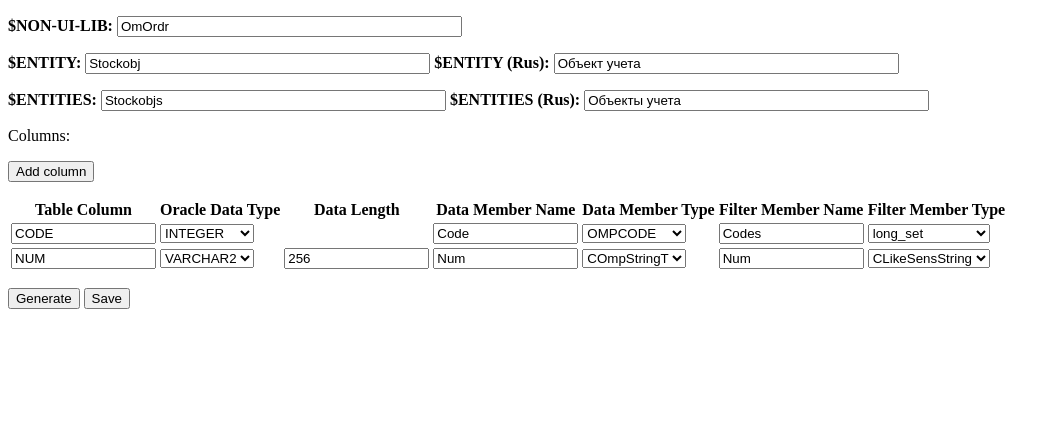
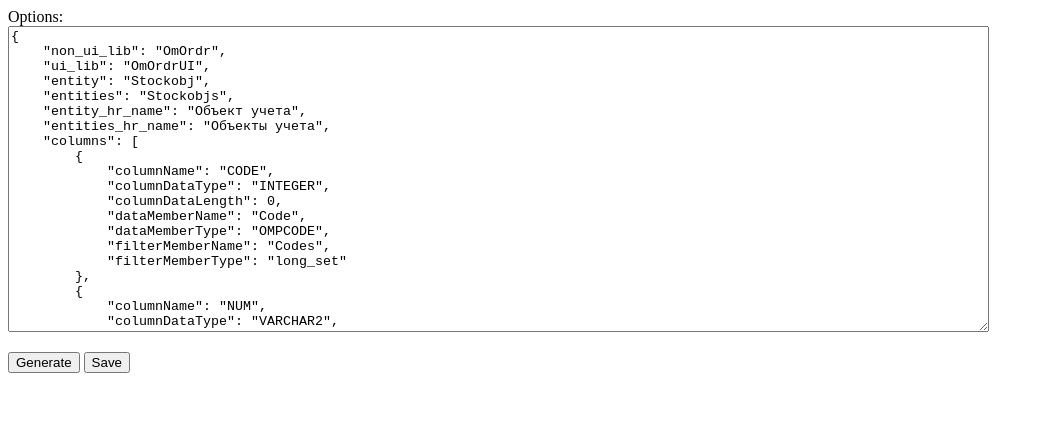
Before and after one commit to valeg-ag/valeg-ag.github.io, a plain HTML site: page omp/code_genereators/gen_directory/index.html in a window 1280 px wide. Shown: the whole page, without its empty margins (0-1060 px from the left). Drawn offline with nearby package versions, Linux system fonts and the light colour scheme.

Commit message:
simplify design of new directory generator

```diff
--- a/omp/code_genereators/gen_directory/cpp_generator.js
+++ b/omp/code_genereators/gen_directory/cpp_generator.js
@@ -4,14 +4,14 @@ class DirectoryCppGenerator {
     /**
      * @param {object} opts
      */
-    constructor(opts, columns) {
+    constructor(opts) {
         this.entity = opts.entity;
         this.entities = opts.entities;
         this.entity_hr_name = opts.entity_hr_name;
         this.entities_hr_name = opts.entities_hr_name;
         this.non_ui_lib = opts.non_ui_lib;
         this.ui_lib = opts.ui_lib;
-        this.columns = columns;
+        this.columns = opts.columns;
     }
 
     generate() {
@@ -1089,6 +1089,6 @@ XMLDOC          ( XmlDoc_${this.entity}, ${this.non_ui_lib}, "YOUR_OBJ_NAME"_err
     }
 }
 
-function generateNewDirectoryCpp(opts, columns) {
-    return new DirectoryCppGenerator(opts, columns).generate();
+function generateNewDirectoryCpp(opts) {
+    return new DirectoryCppGenerator(opts).generate();
 }
--- /dev/null
+++ b/omp/code_genereators/gen_directory/defaultOpts.js
@@ -0,0 +1,26 @@
+const defaultOpts = {
+    "non_ui_lib": "OmOrdr",
+    "ui_lib": "OmOrdrUI",
+    "entity": "Stockobj",
+    "entities": "Stockobjs",
+    "entity_hr_name": "Объект учета",
+    "entities_hr_name": "Объекты учета",
+    "columns": [{
+        "columnName": "CODE",
+        "columnDataType": "INTEGER",
+        "columnDataLength": 0,
+        "dataMemberName": "Code",
+        "dataMemberType": "OMPCODE",
+        "filterMemberName": "Codes",
+        "filterMemberType": "long_set"
+    }, {
+        "columnName": "NUM",
+        "columnDataType": "VARCHAR2",
+        "columnDataLength": 256,
+        "dataMemberName": "Num",
+        "dataMemberType": "COmpStringT",
+        "filterMemberName": "Num",
+        "filterMemberType": "CLikeSensString"
+    }
+    ]
+};
--- a/omp/code_genereators/gen_directory/index.html
+++ b/omp/code_genereators/gen_directory/index.html
@@ -6,106 +6,14 @@
     <meta name="viewport" content="width=device-width, initial-scale=1" />
     <link rel="stylesheet" href="https://cdnjs.cloudflare.com/ajax/libs/highlight.js/11.6.0/styles/github.min.css">
     <script src="https://cdnjs.cloudflare.com/ajax/libs/highlight.js/11.6.0/highlight.min.js"></script>
-    <script src="./cpp_generator.js"></script>
     <script src="./thirdparty/jszip.min.js"></script>
     <script src="./thirdparty/FileSaver.min.js"></script>
+    <script src="./cpp_generator.js"></script>
+    <script src="./defaultOpts.js"></script>
 
     <script type="text/javascript">
-        let columns = [{
-            columnName: "CODE",
-            columnDataType: "INTEGER",
-            columnDataLength: 0,
-            dataMemberName: "Code",
-            dataMemberType: "OMPCODE",
-            filterMemberName: "Codes",
-            filterMemberType: "long_set"
-        }, {
-            columnName: "NUM",
-            columnDataType: "VARCHAR2",
-            columnDataLength: 256,
-            dataMemberName: "Num",
-            dataMemberType: "COmpStringT",
-            filterMemberName: "Num",
-            filterMemberType: "CLikeSensString"
-        }];
-
-        function addColumn() {
-            generateColumnsTable();
-        }
-
-        function generateColumnsTable() {
-
-            function clearColumnsTable() {
-                const rows = document.getElementById("columns_table").getElementsByClassName("column_row");
-                for (let i = rows.length - 1; i >= 0; i--) {
-                    rows[i].remove();
-                }
-            }
-
-            clearColumnsTable();
-
-            function addTd(row, child) {
-                const tdName = document.createElement("td");
-                tdName.appendChild(child);
-                row.appendChild(tdName);
-            }
-
-            function createLineEdit(value) {
-                const le = document.createElement("input");
-                le.setAttribute("type", "text");
-                le.setAttribute("size", "15");
-                le.setAttribute("value", value);
-
-                return le;
-            }
-
-            function createComboBox(avOptions, selectedOption) {
-                const cb = document.createElement("select");
-                for (const opt of avOptions) {
-                    const optElement = document.createElement("option");
-                    optElement.innerText = opt;
-                    if (opt === selectedOption) {
-                        optElement.toggleAttribute("selected", true);
-                    }
-                    cb.appendChild(optElement);
-                }
-
-                return cb;
-            }
-
-            function createDataLengthElement(col) {
-                if (col.columnDataType === "VARCHAR2") {
-                    return createLineEdit(col.columnDataLength);
-                } else {
-                    return document.createElement("div");
-                }
-            }
-
-            for (const col of columns) {
-                const row = document.getElementById("columns_table").appendChild(document.createElement("tr"));
-                row.classList.add("column_row");
-
-                addTd(row, createLineEdit(col.columnName));
-
-                const colDataTypeElement = createComboBox(["INTEGER", "VARCHAR2"], col.columnDataType);
-                addTd(row, colDataTypeElement);
-
-                addTd(row, createDataLengthElement(col));
-
-                addTd(row, createLineEdit(col.dataMemberName));
-
-                const colDataMemberTypeElement = createComboBox(["OMPCODE", "COmpStringT"], col.dataMemberType);
-                addTd(row, colDataMemberTypeElement);
-
-                addTd(row, createLineEdit(col.filterMemberName));
-
-                const colFilterMemberTypeElement = createComboBox(["long_set", "CLikeSensString"], col.filterMemberType);
-                addTd(row, colFilterMemberTypeElement);
-            }
-        }
-
         function generateCode() {
-            const cppCode = generateNewDirectoryCpp(getOpts(), columns);
+            const cppCode = generateNewDirectoryCpp(getOpts());
             document.getElementById("generated_code").innerHTML = escapeCpp(cppCode);
             hljs.highlightBlock(document.getElementById("generated_code"));
         }
@@ -132,8 +40,7 @@
 
         function save() {
             const opts = getOpts();
-
-            const gen = new DirectoryCppGenerator(getOpts(), columns);
+            const gen = new DirectoryCppGenerator(opts);
 
             const zip = new JSZip();
 
@@ -171,15 +78,7 @@
         }
 
         function getOpts() {
-            const non_ui_lib = document.getElementById("non_ui_lib").value;
-            return {
-                non_ui_lib: non_ui_lib,
-                ui_lib: `${non_ui_lib}UI`,
-                entity: document.getElementById("entity").value,
-                entities: document.getElementById("entities").value,
-                entity_hr_name: document.getElementById("entity_hr_name").value,
-                entities_hr_name: document.getElementById("entities_hr_name").value,
-            };
+            return JSON.parse(document.getElementById('opts').value);
         }
 
         function escapeCpp(cppStr) {
@@ -190,7 +89,9 @@
                 .replace(/'/g, '&apos;');
         }
 
-        window.onload = () => { generateColumnsTable() };
+        window.onload = () => {
+            document.getElementById("opts").value = JSON.stringify(defaultOpts, null, "    ");
+        };
 
     </script>
 
@@ -198,32 +99,8 @@
 </head>
 
 <body>
-    <p><b>$NON-UI-LIB: </b><input type="text" size="40" id="non_ui_lib" value="OmOrdr"></p>
-    <p>
-        <b>$ENTITY: </b> <input type="text" size="40" id="entity" value="Stockobj">
-        <b>$ENTITY (Rus): </b> <input type="text" size="40" id="entity_hr_name" value="Объект учета">
-    </p>
-    <p>
-        <b>$ENTITIES: </b><input type="text" size="40" id="entities" value="Stockobjs">
-        <b>$ENTITIES (Rus): </b> <input type="text" size="40" id="entities_hr_name" value="Объекты учета">
-    </p>
-
-    Columns:
-    <p>
-        <button onclick="addColumn()">Add column</button>
-    </p>
-
-    <table id="columns_table">
-        <tr>
-            <th>Table Column</th>
-            <th>Oracle Data Type</th>
-            <th>Data Length</th>
-            <th>Data Member Name</th>
-            <th>Data Member Type</th>
-            <th>Filter Member Name</th>
-            <th>Filter Member Type</th>
-        </tr>
-    </table>
+    Options: <br>
+    <textarea id="opts" cols="120" rows="20"></textarea>
 
     <p>
         <button onclick="generateCode()">Generate</button>
```
